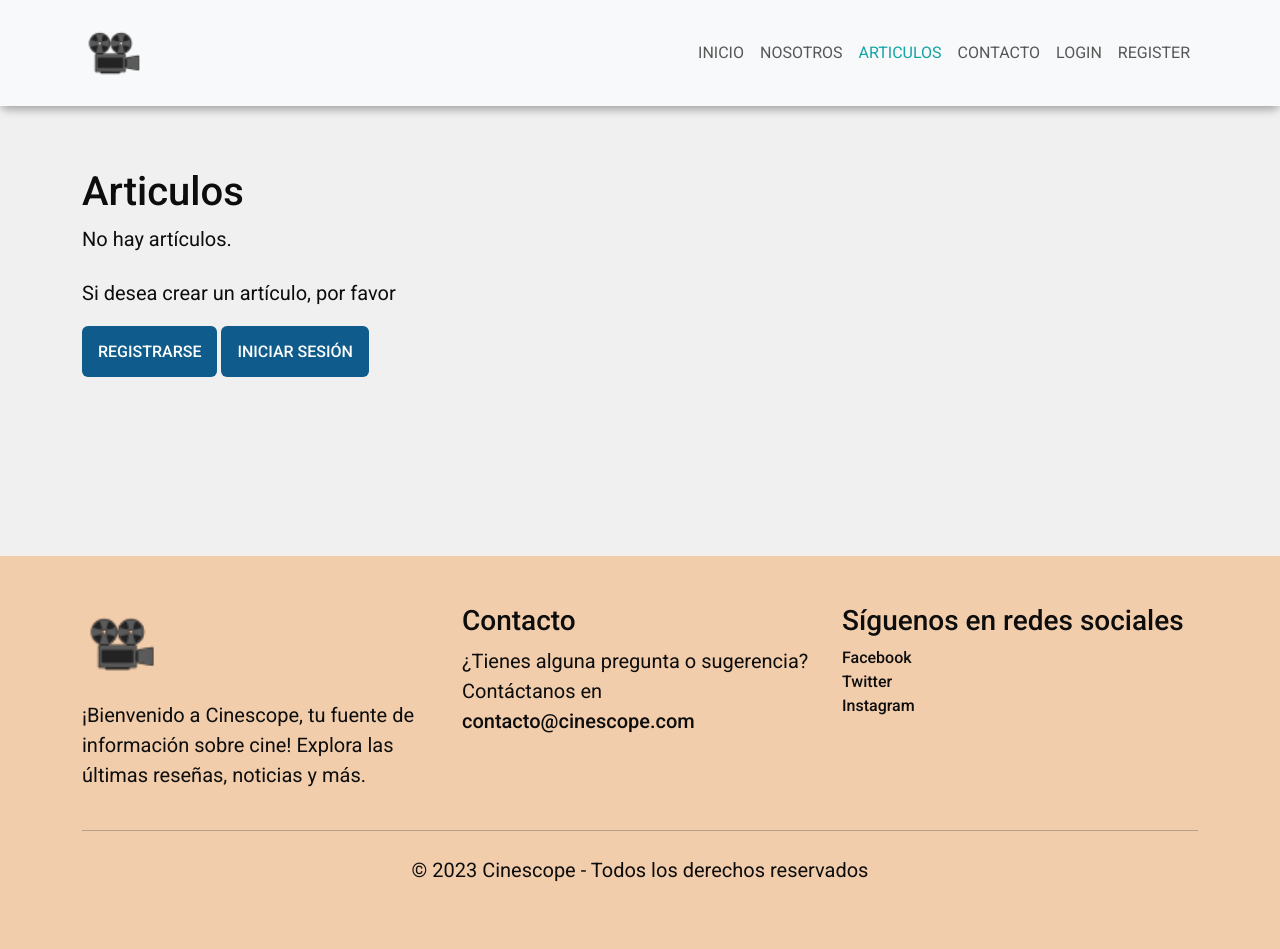
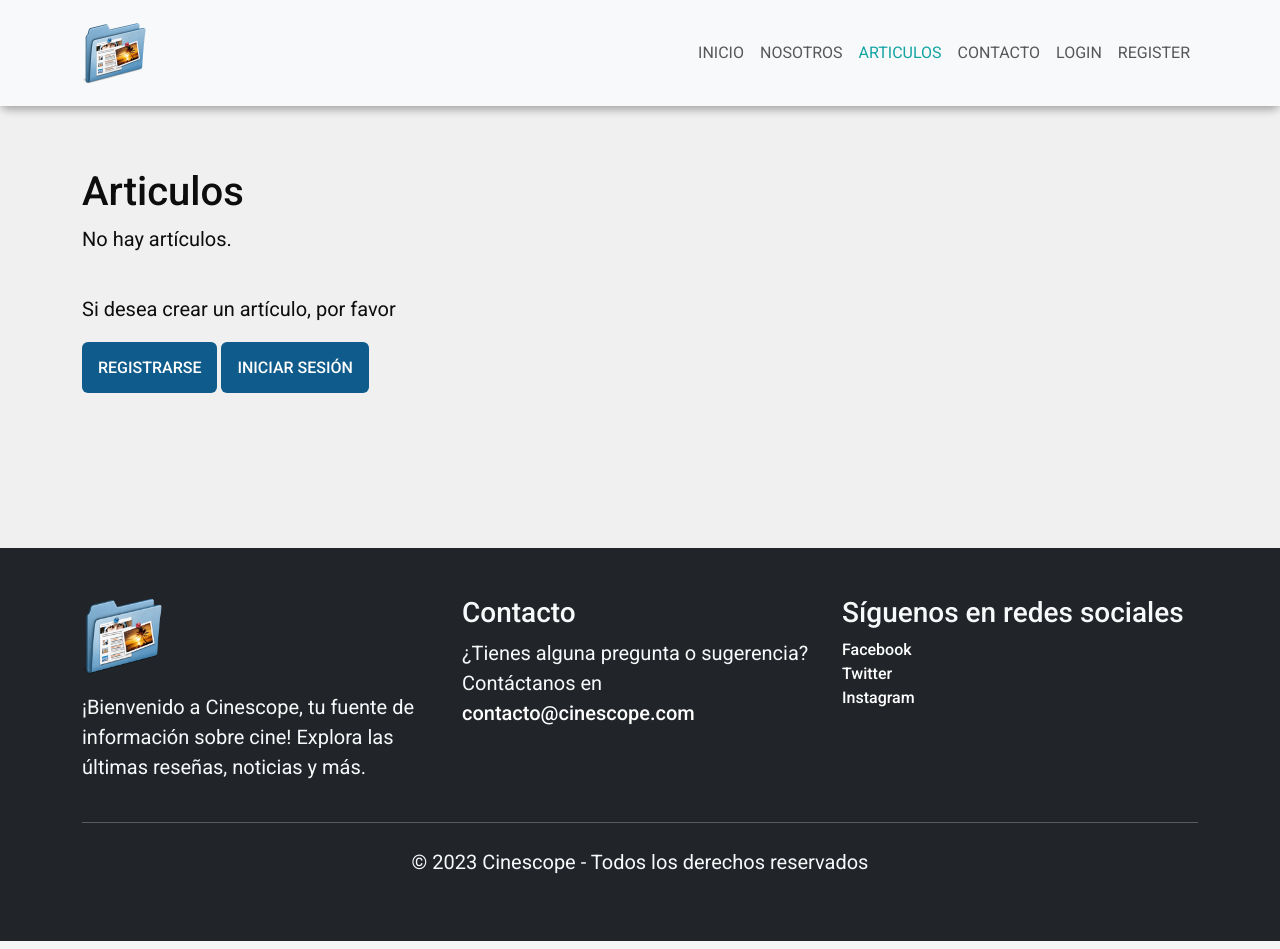
Before and after one commit to GACB-Ar/CineBlog_ProyectoFinal, a Django app: page /articulos/ in a window 1280 px wide. Run offline with Django 4.2, Linux system fonts and the light colour scheme; data that the repository does not hold is empty.

Commit message:
Fixed bug articles

```diff
--- a/cineBlog/articles/views.py
+++ b/cineBlog/articles/views.py
@@ -36,8 +36,8 @@
                     comment.related_article = article
                     comment.comment_ownership = request.user
                     comment.save()
+                    messages.success(request, 'Creaste el comentario correctamente!')
                     return redirect('article_detail', id=id)
-            # No es necesario incluir el 'else' aquí, ya que el formulario ya está inicializado
 
     context = {
         'article': article,
@@ -72,6 +72,7 @@
 
     return render(request, 'article_layouts/edit_article.html', context )
 
+
 @login_required
 def create_article(request):
     if request.method == 'POST':
@@ -80,10 +81,11 @@
             article = form.save(commit=False)
             article.article_ownership = request.user
             article.save()
+            messages.success(request, '¡El artículo ha sido creado exitosamente!')
             return redirect('articles')
         else:
-            messages.error(request, 'Articulo inválido, intente otra vez')
+            messages.error(request, 'Artículo inválido, por favor intente nuevamente.')
     else:
         form = Create_new_article()
 
-    return render(request, 'article_layouts/create_article.html', {'form':form})
+    return render(request, 'article_layouts/create_article.html', {'form': form})
--- a/cineBlog/static/styles/main.css
+++ b/cineBlog/static/styles/main.css
@@ -129,16 +129,13 @@
   background: var(--light-blue);
 }
 
-footer {
-  background: var(--peach-puff-light);
-}
 footer img {
   width: 5rem;
 }
 
 footer a {
   text-decoration: none;
-  color: var(--black);
+  color: #fff;
 }
 
 footer a:hover {
--- a/cineBlog/templates/article_layouts/article.html
+++ b/cineBlog/templates/article_layouts/article.html
@@ -16,12 +16,15 @@
   {% endfor %} {% else %}
   <div class="col-12">
     <p class="">No hay artículos.</p>
+  </div>
+  {% endif %}
+  <div class="col-12">
     {% if user.is_authenticated %}
     <div class="my-4">
       <a href="{% url 'create' %}" class="button p-3">Crear Articulo</a>
     </div>
     {% else %}
-    <div class="my-4 d-flex gap-3 flex-column">
+    <div class="d-flex gap-3 flex-column">
       <p>Si desea crear un artículo, por favor</p>
       <div class="">
         <a href="{% url 'register' %}" class="button p-3">Registrarse</a>
@@ -30,6 +33,5 @@
     </div>
     {% endif %}
   </div>
-  {% endif %}
 </div>
 {% endblock content %}
--- a/cineBlog/templates/layouts/base.html
+++ b/cineBlog/templates/layouts/base.html
@@ -112,7 +112,7 @@
       </div>
     </main>
 
-    <footer class="py-5">
+    <footer class="py-5 bg-dark text-light">
       <div class="container">
         <div class="row">
           <div class="col-md-4">
```
Also changed, not shown: cineBlog/templates/article_layouts/article_detail.html (+5 -3 lines), cineBlog/db.sqlite3, cineBlog/static/logo/blog.ico, cineBlog/static/logo/logo.png.
